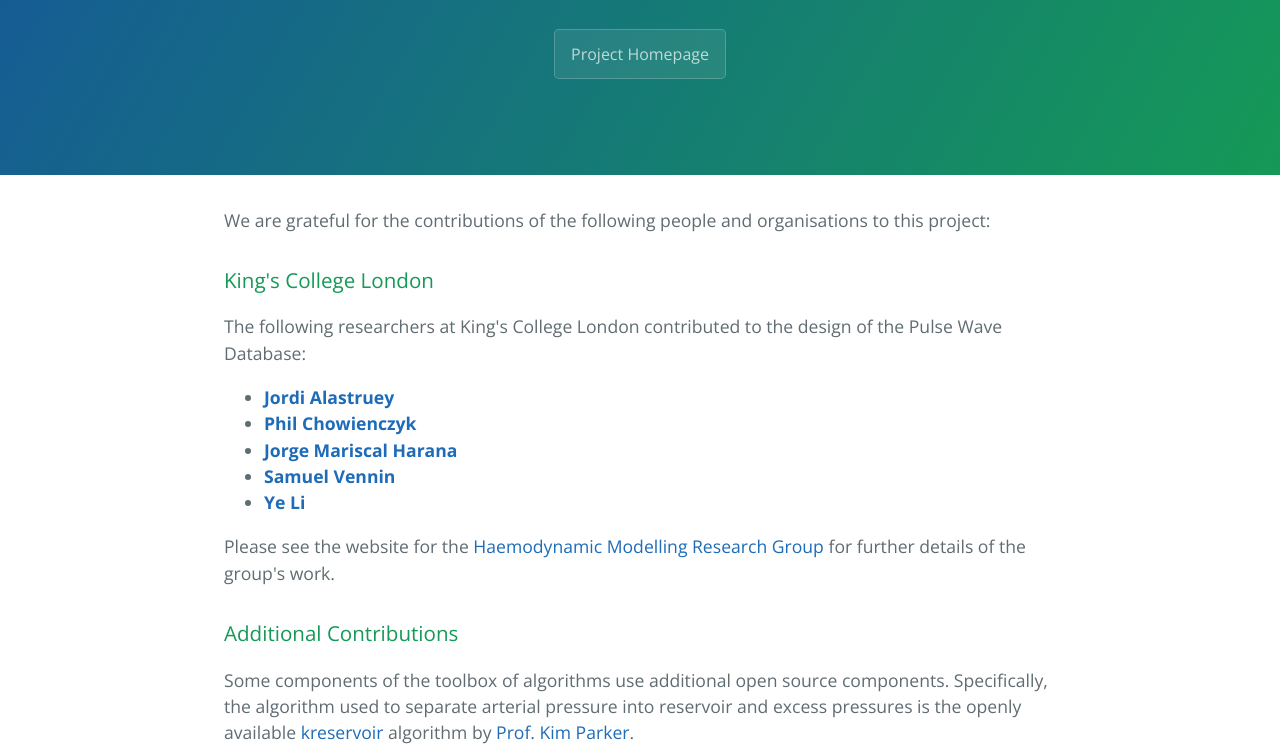
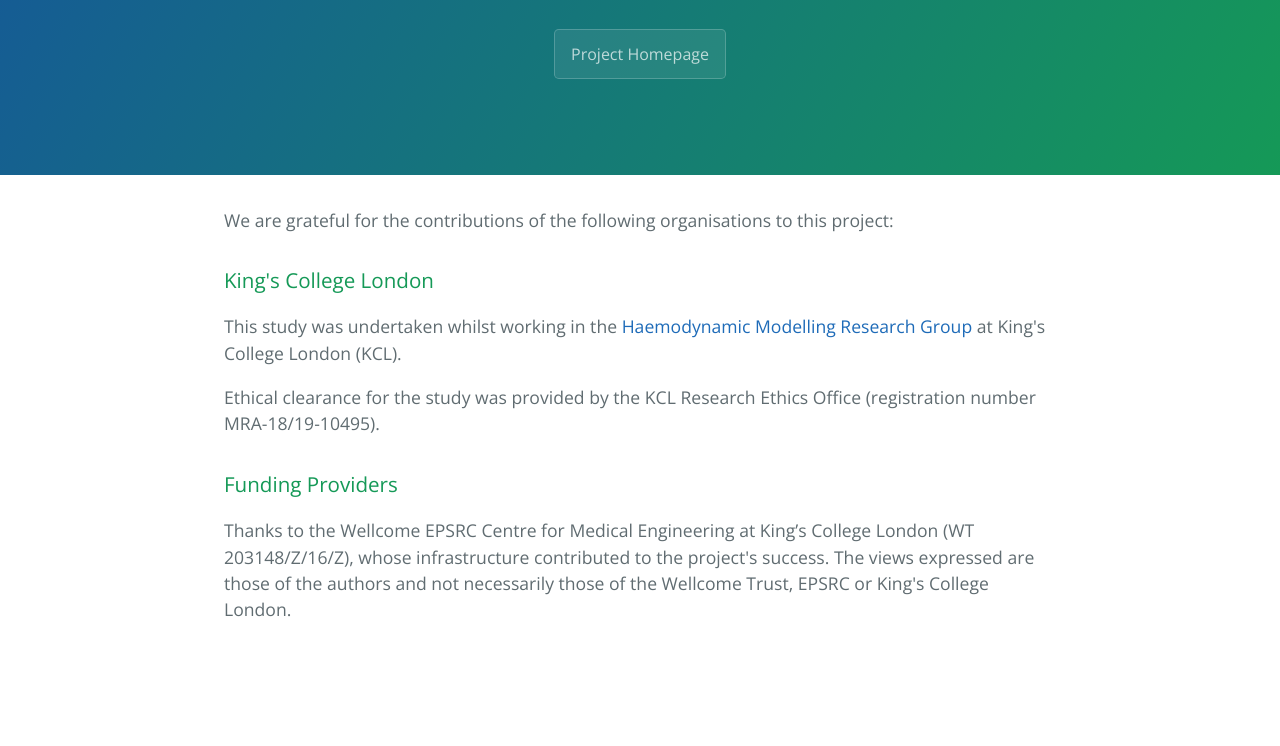
Before and after one commit to peterhcharlton/ppg-diary, a plain HTML site: page acknowledgments.html in a window 1280 px wide. Shown: the part 208-954 px from the top of the page. After the commit the page ends 880 px from the top, so only its background shows below. Drawn offline with nearby package versions, Linux system fonts and the light colour scheme.

Commit message:
Update acknowledgments.html

```diff
--- a/acknowledgments.html
+++ b/acknowledgments.html
@@ -2,7 +2,7 @@
 <html lang="en-us">
   <head>
     <meta charset="UTF-8">
-    <title>Simulated Pulse Wave Database by peterhcharlton</title>
+    <title>PPG Diary by peterhcharlton</title>
     <meta name="viewport" content="width=device-width, initial-scale=1">
     <link rel="stylesheet" type="text/css" href="stylesheets/normalize.css" media="screen">
     <link href='https://fonts.googleapis.com/css?family=Open+Sans:400,700' rel='stylesheet' type='text/css'>
@@ -19,29 +19,20 @@
     <section class="main-content">
 
 
-<p>We are grateful for the contributions of the following people and organisations to this project:</p>
+<p>We are grateful for the contributions of the following organisations to this project:</p>
 
 <h3><a id="kcl" class="anchor" href="#background" aria-hidden="true"><span aria-hidden="true" class="octicon octicon-link"></span></a>King's College London</h3>
 
-<p>The following researchers at King's College London contributed to the design of the Pulse Wave Database:
-      <ul>
-          <li><b><a href="http://haemod.uk/members/ja">Jordi Alastruey</a></b></li>
-          <li><b><a href="http://haemod.uk/members/pc">Phil Chowienczyk</a></b></li>
-          <li><b><a href="http://haemod.uk/members/jmh">Jorge Mariscal Harana</a></b></li>
-          <li><b><a href="http://haemod.uk/members/sv">Samuel Vennin</a></b></li>
-          <li><b><a href="http://haemod.uk/members/yl">Ye Li</a></b></li>
-      </ul>
-   Please see the website for the <a href="http://haemod.uk/">Haemodynamic Modelling Research Group</a> for further details of the group's work.
+<p>This study was undertaken whilst working in the <a href="http://haemod.uk/">Haemodynamic Modelling Research Group</a> at King's College London (KCL).
 </p>
 
-<h3><a id="oxf" class="anchor" href="#background" aria-hidden="true"><span aria-hidden="true" class="octicon octicon-link"></span></a>Additional Contributions</h3>
-
-<p>Some components of the toolbox of algorithms use additional open source components. Specifically, the algorithm used to separate arterial pressure into reservoir and excess pressures is the openly available <a href="http://www.bg.ic.ac.uk/research/k.parker/wave_intensity_web/kreservoir_v10.m">kreservoir</a> algorithm by <a href="http://www.bg.ic.ac.uk/research/k.parker/">Prof. Kim Parker</a>.</p>
+<p>Ethical clearance for the study was provided by the KCL Research Ethics Office (registration number MRA-18/19-10495).
+</p>
 
 <h3><a id="funding" class="anchor" href="#background" aria-hidden="true"><span aria-hidden="true" class="octicon octicon-link"></span></a>Funding Providers</h3>
 
-<p>Thanks to the British Heart Foundation (BHF) who funded the project (Grant PG/15/104/31913), and the Wellcome EPSRC Centre for Medical Engineering at King’s College London (WT 203148/Z/16/Z).
-The views expressed are those of the authors and not necessarily those of the BHF, Wellcome Trust or EPSRC.</p>
+<p>Thanks to the Wellcome EPSRC Centre for Medical Engineering at King’s College London (WT 203148/Z/16/Z), whose infrastructure contributed to the project's success.
+The views expressed are those of the authors and not necessarily those of the Wellcome Trust, EPSRC or King's College London.</p>
 
 
 
```
